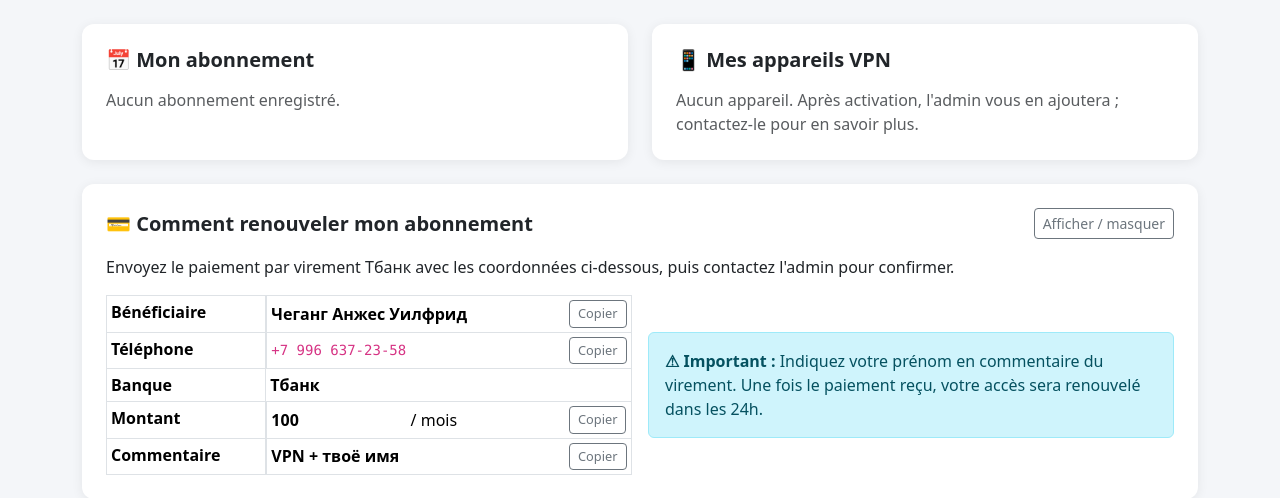
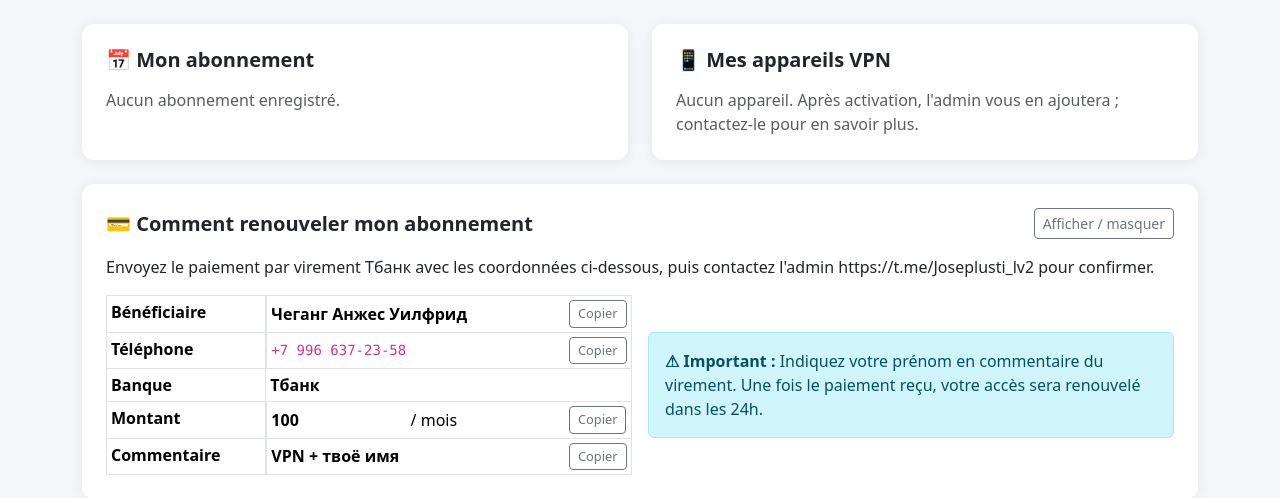
Before and after one commit to benus-code/Fact_vpn, a Flask app: page /dashboard in a window 1280 px wide. Shown: the part 56-554 px from the top of the page. Run offline with Flask 3, Linux system fonts and the light colour scheme; the visitor is signed in with stand-in values (Sample User, id 1); data comes from the database, SQL or seed files in the repository; data that the repository does not hold is empty.

Commit message:
Dashboard: ajout lien Telegram admin (t.me/Joseplusti_lv2) pour confirmation paiement
Made-with: Cursor

```diff
--- a/templates/dashboard.html
+++ b/templates/dashboard.html
@@ -74,7 +74,7 @@
         <button class="btn btn-sm btn-outline-secondary" type="button" data-bs-toggle="collapse" data-bs-target="#collapse-paiement" aria-expanded="true" aria-controls="collapse-paiement">Afficher / masquer</button>
       </div>
       <div class="collapse show mt-3" id="collapse-paiement">
-        <p class="mb-3">Envoyez le paiement par virement Тбанк avec les coordonnées ci-dessous, puis contactez l'admin pour confirmer.</p>
+        <p class="mb-3">Envoyez le paiement par virement Тбанк avec les coordonnées ci-dessous, puis contactez l'admin https://t.me/Joseplusti_lv2 pour confirmer.</p>
         <div class="row g-3">
           <div class="col-md-6">
             <div class="table-responsive">
```
